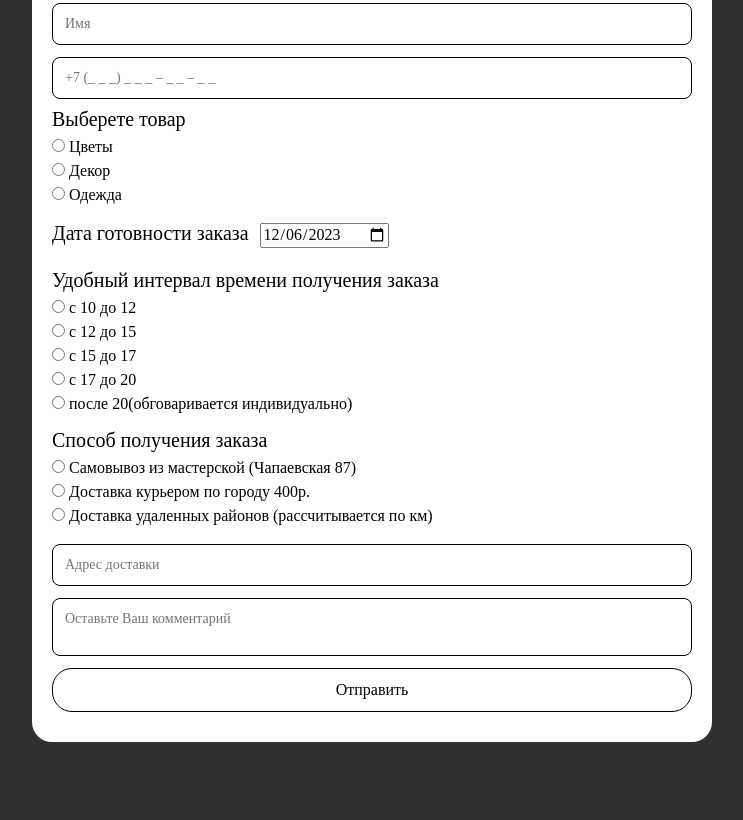
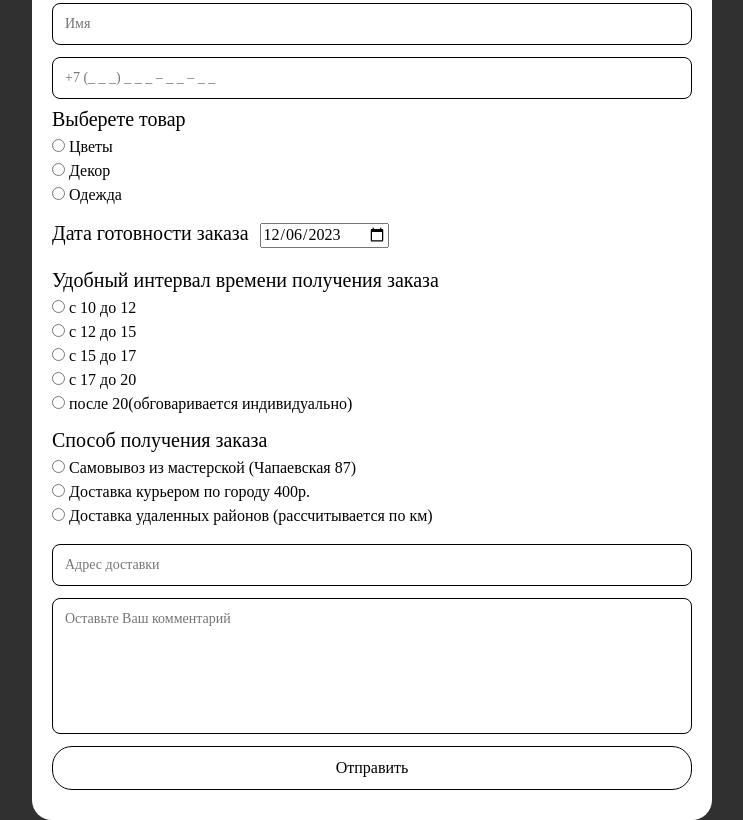
Before and after one commit to DimanRud/teplitsa-form, a plain HTML site: page index.html in a window 1280 px wide. Shown: the part 315-1135 px from the top of the page, without its empty margins (268-1011 px from the left). Before the commit the page ends 1057 px from the top, so only its background shows below. Drawn offline with nearby package versions, Linux system fonts and the light colour scheme.

Commit message:
верстка формы

```diff
--- a/style/style.css
+++ b/style/style.css
@@ -80,6 +80,7 @@ p {
 }
 
 .form__input--textarea {
+  padding-bottom: 90px;
   resize: none;
 }
 
```
